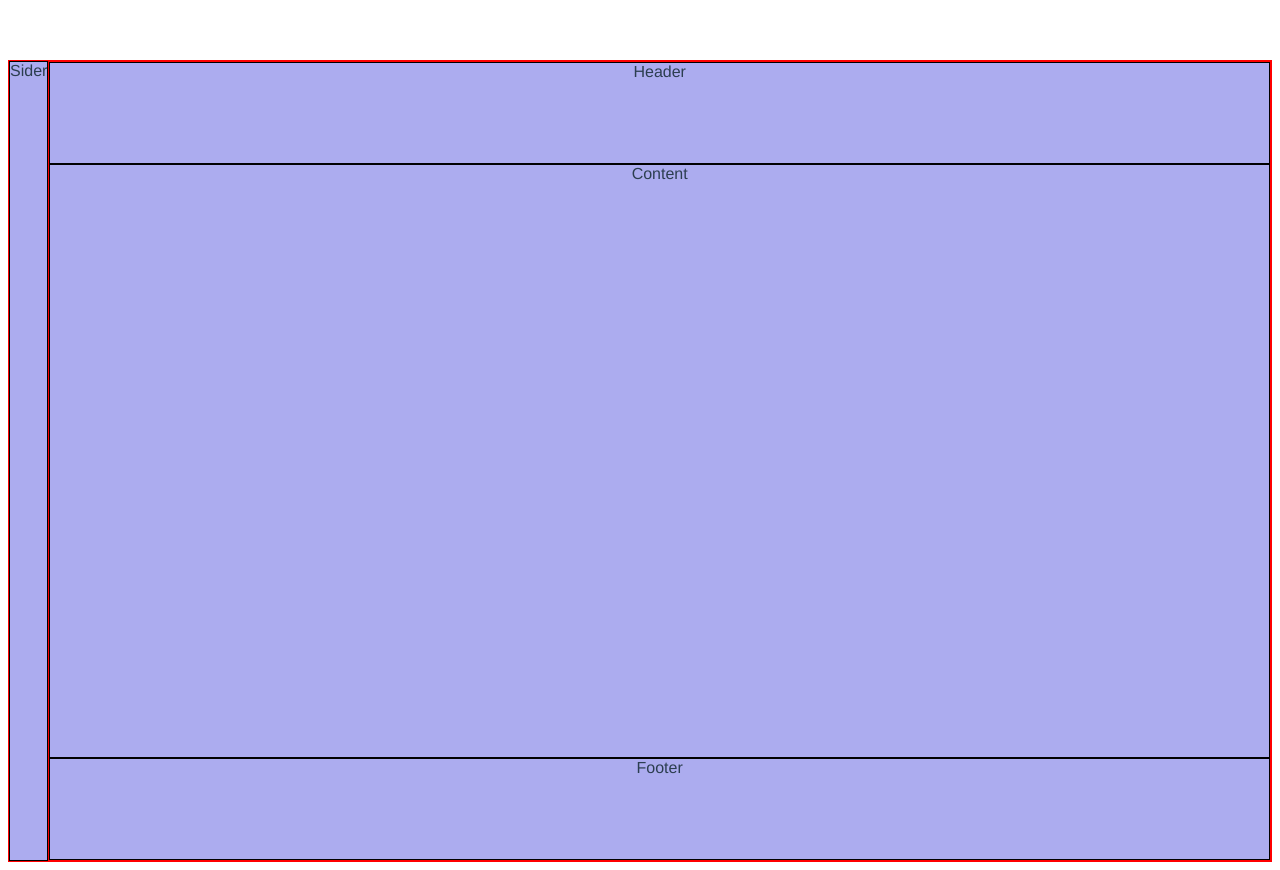
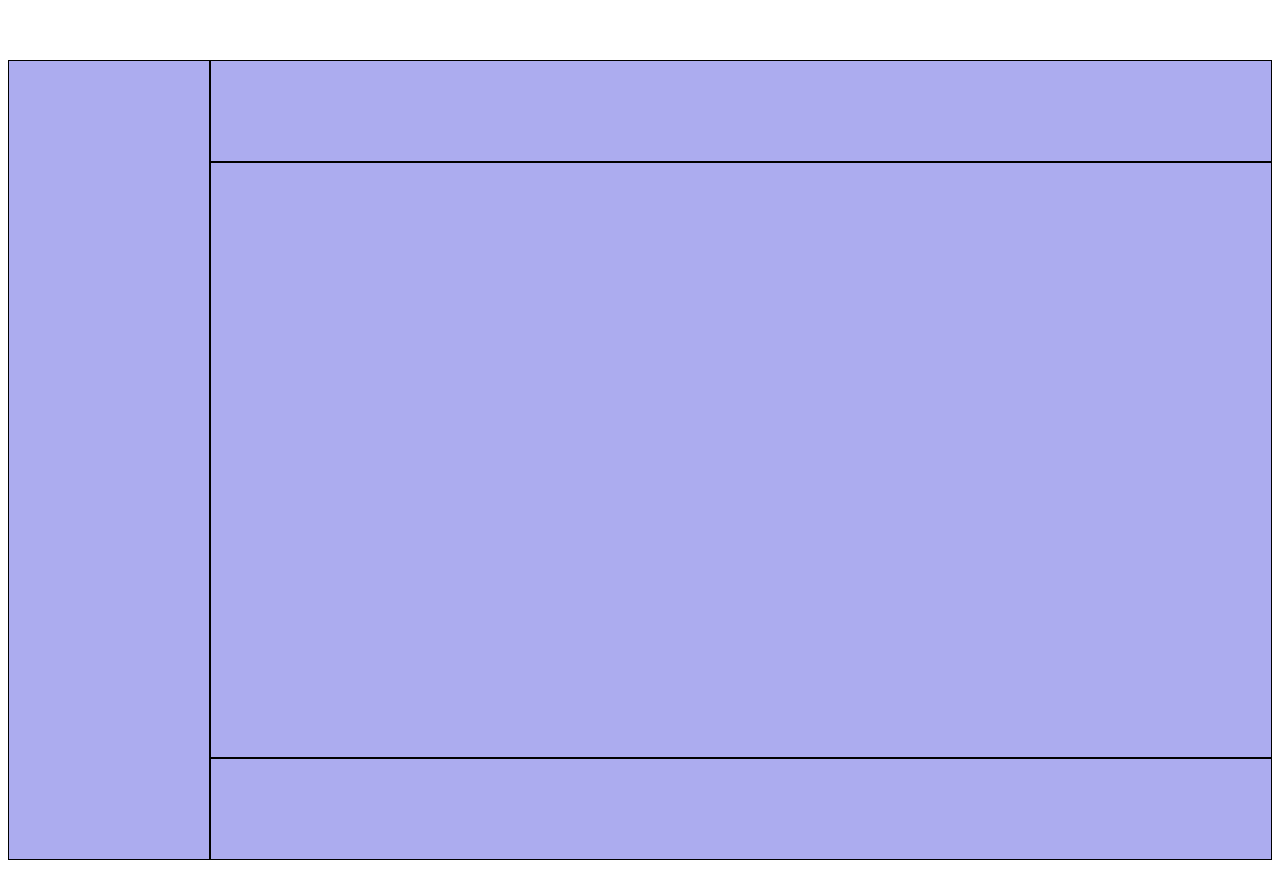
Before and after one commit to syqymyl/mango-ui, a Vue app: page / in a window 1280 px wide. Built offline with nearby package versions, Linux system fonts and the light colour scheme.

Commit message:
css 优化

```diff
--- a/src/App.vue
+++ b/src/App.vue
@@ -1,10 +1,26 @@
 <template>
+  <!-- <Layout class="layout4">
+    <Header class="demo"></Header>
+    <Layout>
+      <Sider class="demo"></Sider>
+      <Content class="demo"></Content>
+    </Layout>
+    <Footer class="demo"></Footer>
+  </Layout>
+  <Layout class="layout">
+    <Header class="demo"></Header>
+    <Layout>
+      <Sider class="demo"></Sider>
+      <Content class="demo"></Content>
+    </Layout>
+    <Footer class="demo"></Footer>
+  </Layout> -->
   <Layout class="layout4">
-    <Sider class="demo">Sider</Sider>
+    <Sider class="demo"></Sider>
     <Layout>
-      <Header class="demo">Header</Header>
-      <Content class="demo">Content</Content>
-      <Footer class="demo">Footer</Footer>
+      <Header class="demo"></Header>
+      <Content class="demo"></Content>
+      <Footer class="demo"></Footer>
     </Layout>
   </Layout>
 </template>
@@ -24,10 +40,13 @@ export default {
 <style lang="scss" scoped>
 .layout4 {
   height: 100vh;
+  background-color: #acacef;
 }
 .demo {
   border: 1px solid black;
-  background-color: #acacef;
   min-height: 100px;
 }
+.sider {
+  width: 200px;
+}
 </style>
--- a/src/component/Content.vue
+++ b/src/component/Content.vue
@@ -4,8 +4,6 @@
   </div>
 </template>
 
-<script></script>
-
 <style lang="scss" scoped>
 .content {
   flex-grow: 1;
--- a/src/component/Footer.vue
+++ b/src/component/Footer.vue
@@ -3,10 +3,3 @@
     <slot></slot>
   </div>
 </template>
-
-<script></script>
-
-<style lang="scss" scoped>
-.footer {
-}
-</style>
--- a/src/component/Header.vue
+++ b/src/component/Header.vue
@@ -3,10 +3,3 @@
     <slot></slot>
   </div>
 </template>
-
-<script></script>
-
-<style lang="scss" scoped>
-.header {
-}
-</style>
--- a/src/component/Layout.vue
+++ b/src/component/Layout.vue
@@ -26,7 +26,6 @@ export default {
   flex-grow: 1;
   display: flex;
   flex-direction: column;
-  border: 1px solid red;
   &.hasSider {
     flex-direction: row;
   }
--- a/src/component/Sider.vue
+++ b/src/component/Sider.vue
@@ -9,7 +9,3 @@ export default {
   name: 'Sider',
 }
 </script>
-<style lang="scss" scoped>
-.sider {
-}
-</style>
```
